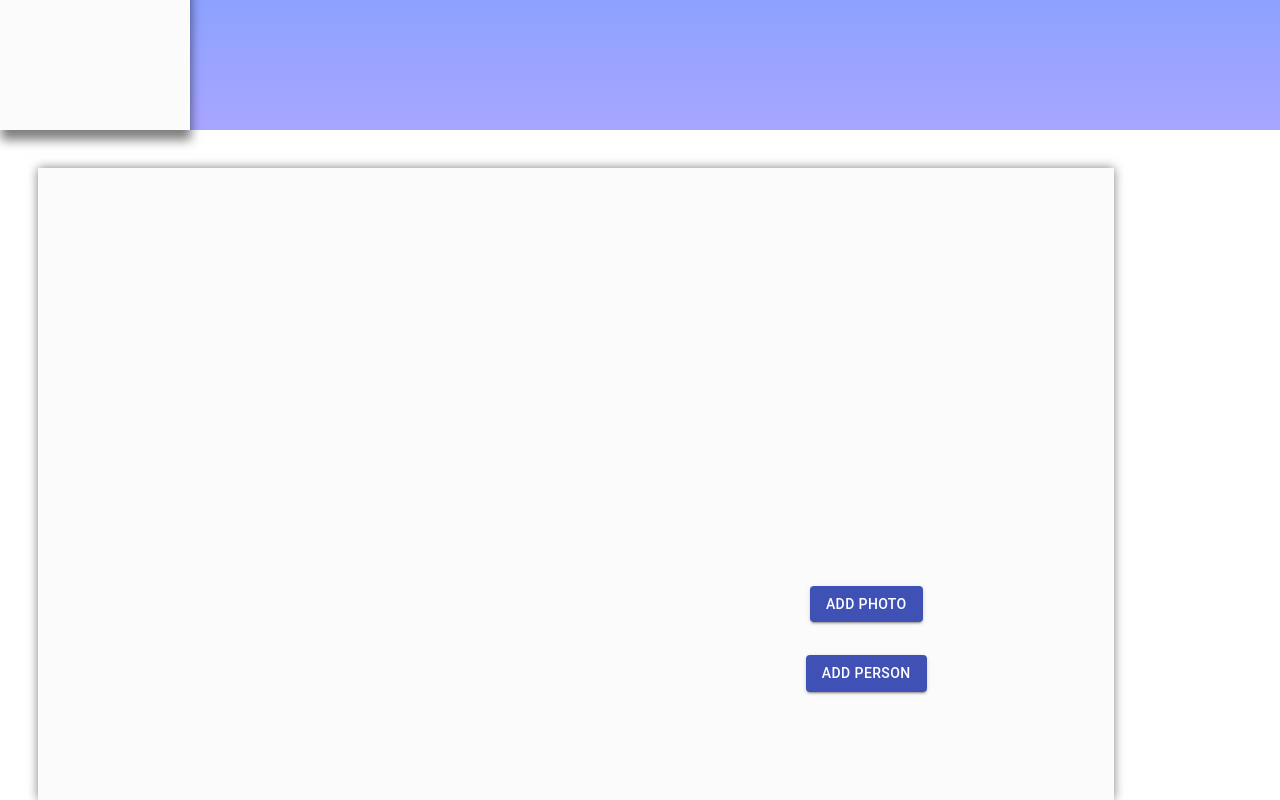
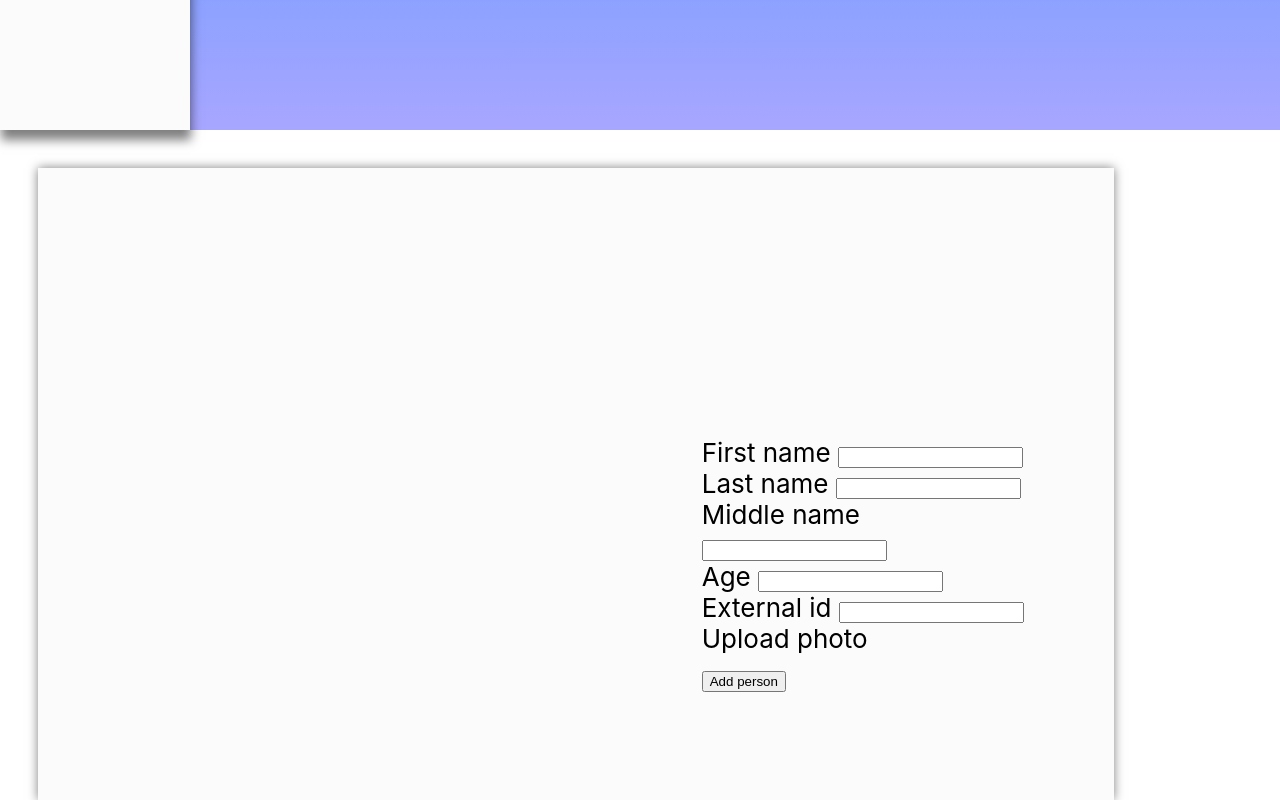
Before and after one commit to Virtual08/Face_recognition, a React (Create React App) app in the folder fr_frontend/: page /addingPhoto in a window 1280 px wide. Shown: the part 670-1470 px from the top of the page. Built offline with nearby package versions, Linux system fonts and the light colour scheme.

Commit message:
Deleted material-ui components. Added my components and finished interface functionality

```diff
--- a/fr_frontend/package.json
+++ b/fr_frontend/package.json
@@ -3,8 +3,6 @@
   "version": "0.1.0",
   "private": true,
   "dependencies": {
-    "@material-ui/core": "^4.9.8",
-    "@material-ui/icons": "^4.9.1",
     "@testing-library/jest-dom": "^4.2.4",
     "@testing-library/react": "^9.5.0",
     "@testing-library/user-event": "^7.2.1",
--- a/fr_frontend/src/App.css
+++ b/fr_frontend/src/App.css
@@ -99,7 +99,7 @@ html, body ,#root, .App {
   justify-content: flex-end;
 }
 
-input {
+input.uploadInput {
   display: none;
 }
 
--- a/fr_frontend/src/App.js
+++ b/fr_frontend/src/App.js
@@ -3,10 +3,6 @@ import { BrowserRouter as Router, Route, Link, Switch } from "react-router-dom";
 import './App.css';
 import Recognition from './components/Recognition';
 import AddingPhoto from './components/AddingPhoto';
-import ExitToAppIcon from '@material-ui/icons/ExitToApp';
-import VpnKeyIcon from '@material-ui/icons/VpnKey';
-import Button from '@material-ui/core/Button';
-import IconButton from '@material-ui/core/IconButton';
 import logo from './logo.svg';
 
 class App extends Component {
@@ -46,14 +42,14 @@ class Menu extends Component {
     return (
       <div className="Menu">
         <Link to='/'>
-          <Button variant="outlined" color="primary">
+          <button variant="outlined" color="primary">
             Recognition
-          </Button>
+          </button>
         </Link>
         <Link to='/addingPhoto'>
-          <Button variant="outlined" color="primary">
+          <button variant="outlined" color="primary">
             Adding photo
-          </Button>
+          </button>
         </Link>
       </div>
     );
@@ -65,19 +61,19 @@ function Logo(props) {
 }
 
 function Exit(props) {
-  return  (
+  return  '';/*(
     <IconButton aria-label="delete" disabled color="primary">
       <ExitToAppIcon color="primary" />
     </IconButton>
-  );
+  );*/
 }
 
 function Key(props) {
-  return (
+  return '';/*(
     <IconButton aria-label="delete" disabled color="primary">
       <VpnKeyIcon color="primary" />
     </IconButton>
-  );
+  );*/
 }
 
 
--- a/fr_frontend/src/components/AddingPhoto.js
+++ b/fr_frontend/src/components/AddingPhoto.js
@@ -1,19 +1,55 @@
 import React, { Component } from 'react';
-import Button from '@material-ui/core/Button';
+import UploadButton from './UploadButton';
+import InputText from './InputText';
 
 class AddingPhoto extends Component {
-    constructor(props) {
-      super(props);
-    };
+  constructor(props) {
+    super(props);
+    this.state = {
+      selectedFile: null,
+      result: null
+    }
+  };
 
   fileUploadHandler = event => {
+    document.getElementById('addingPhotoUpload').click();
+    document.getElementById('addingPhotoUpload').onchange = () => {
+      var file = document.getElementById('addingPhotoUpload').files[0];
+
+      this.setState({
+        selectedFile: file,
+      });
+    }
+
+    // this.setState({
+    //   selectedFile: event.target.files[0],
+    //   imagePreviewUrl: URL.createObjectURL(event.target.files[0]),
+    //   result: null
+    // })
+  }
+
+  textUpdateHandler = event => {
+    var name = event.target.name;
+    var value = event.target.value;
+
+    this.setState({
+      [name]: value
+    });
+  }
+
+  addPersonHandler = event => {
     var formData = new FormData();
     formData.append('file', this.state.selectedFile);
+    formData.append('firstName', this.state.firstName);
+    formData.append('lastName', this.state.lastName);
+    formData.append('middleName', this.state.middleName);
+    formData.append('age', this.state.age);
+    formData.append('externalId', this.state.externalId);
 
     console.log(this.state.selectedFile);
     console.log(formData.getAll('file'));
 
-    fetch('http://localhost:8080/recognize', {
+    fetch('http://localhost:8080/addPerson', {
       method: 'POST',
       headers: {
           // 'Content-Type': 'multipart/form-data'
@@ -30,24 +66,28 @@ class AddingPhoto extends Component {
           <div className="content">
             <div className="people"></div>
             <div className="recognitionData">
-              {/* {this.state.result != null ?
-                <div>Лицо найдено: {this.state.result.faceIsFoundInImage.toString()} <br></br> Кто на фотографии: {this.state.result.is_picture_of.toString()}</div> :
-              <div className="None"></div>} */}
-              <input
-                accept="image/*"
-                className="Test"
-                id="contained-button-file"
-                type="file"
-                // onChange={this.fileSelectedHandler}
-              />
-              <label htmlFor="contained-button-file">
-                <Button variant="contained" color="primary" component="span">
-                  Add photo
-                </Button>
-              </label>
-              <Button variant="contained" color="primary" onClick={this.fileUploadHandler}>
+            <form>
+              <div>
+                <InputText value="First name" type="text"  name="firstName" onChange={this.textUpdateHandler}></InputText>
+              </div>
+              <div>
+                <InputText value="Last name" type="text"  name="lastName" onChange={this.textUpdateHandler}></InputText>
+              </div>
+              <div>
+                <InputText value="Middle name" type="text"  name="middleName" onChange={this.textUpdateHandler}></InputText>
+              </div>
+              <div>
+                <InputText value="Age" type="text"  name="age" onChange={this.textUpdateHandler}></InputText>
+              </div>
+              <div>
+                <InputText value="External id" type="text"  name="externalId" onChange={this.textUpdateHandler}></InputText>
+              </div>
+              <UploadButton id="addingPhotoUpload" value="Upload photo" onClick={this.fileUploadHandler}>
+              </UploadButton>
+              <button variant="contained" color="primary" onClick={this.addPersonHandler}>
                   Add person
-              </Button>
+              </button>
+            </form>
             </div>
           </div>
         </div>
--- /dev/null
+++ b/fr_frontend/src/components/InputText.js
@@ -0,0 +1,9 @@
+import React, { Component } from 'react';
+
+function InputText(props) {
+    return (
+        <label>{props.value} <input type={props.type}  name={props.name} onChange={props.onChange}></input></label>
+    );
+}
+
+export default InputText;
--- a/fr_frontend/src/components/Recognition.js
+++ b/fr_frontend/src/components/Recognition.js
@@ -1,6 +1,6 @@
 import React, { Component } from 'react';
-import Button from '@material-ui/core/Button';
-import people from './people.svg' ;
+import people from './people.svg';
+import UploadButton from './UploadButton';
 
 class Recognition extends Component {
   constructor(props) {
@@ -12,18 +12,26 @@ class Recognition extends Component {
     }
   };
 
-  fileSelectedHandler = event => {
-    // let reader = new FileReader();
-    // reader.readAsDataURL();
+  fileUploadHandler = event => {
+    document.getElementById('recognitionUpload').click();
+    document.getElementById('recognitionUpload').onchange = () => {
+      var file = document.getElementById('recognitionUpload').files[0];
 
-    this.setState({
-      selectedFile: event.target.files[0],
-      imagePreviewUrl: URL.createObjectURL(event.target.files[0]),
-      result: null
-    })
+      this.setState({
+        selectedFile: file,
+        imagePreviewUrl: URL.createObjectURL(file),
+        result: null
+      });
+    }
+
+    // this.setState({
+    //   selectedFile: event.target.files[0],
+    //   imagePreviewUrl: URL.createObjectURL(event.target.files[0]),
+    //   result: null
+    // })
   }
 
-  fileUploadHandler = event => {
+  recognitionHandler = event => {
     var formData = new FormData();
     formData.append('file', this.state.selectedFile);
 
@@ -51,21 +59,11 @@ class Recognition extends Component {
             {this.state.result != null ?
               <div>Лицо найдено: {this.state.result.faceIsFoundInImage.toString()} <br></br> Кто на фотографии: {this.state.result.personData.firstName}</div> :
              <div className="None"></div>}
-            <input
-              accept="image/*"
-              className="Test"
-              id="contained-button-file"
-              type="file"
-              onChange={this.fileSelectedHandler}
-            />
-            <label htmlFor="contained-button-file">
-              <Button variant="contained" color="primary" component="span">
-                Upload photo
-              </Button>
-            </label>
-            <Button variant="contained" color="primary" onClick={this.fileUploadHandler}>
+            <UploadButton id="recognitionUpload" value="Upload photo" onClick={this.fileUploadHandler}>
+            </UploadButton>
+            <button variant="contained" color="primary" onClick={this.recognitionHandler}>
                 Recognize
-            </Button>
+            </button>
           </div>
         </div>
       </div>
--- /dev/null
+++ b/fr_frontend/src/components/UploadButton.js
@@ -0,0 +1,20 @@
+import React, { Component } from 'react';
+
+function UploadButton(props) {
+    return (
+        <div>
+            <input
+                accept="image/*"
+                className="uploadInput"
+                id={props.id}
+                type="file"
+                // onChange={}
+            />
+            <div className="uploadButton" onClick={props.onClick}>
+                {props.value}
+            </div>
+        </div>
+    );
+}
+
+export default UploadButton;
```
Also changed, not shown: 2 other files (tests, documents, lock files or other folders).
